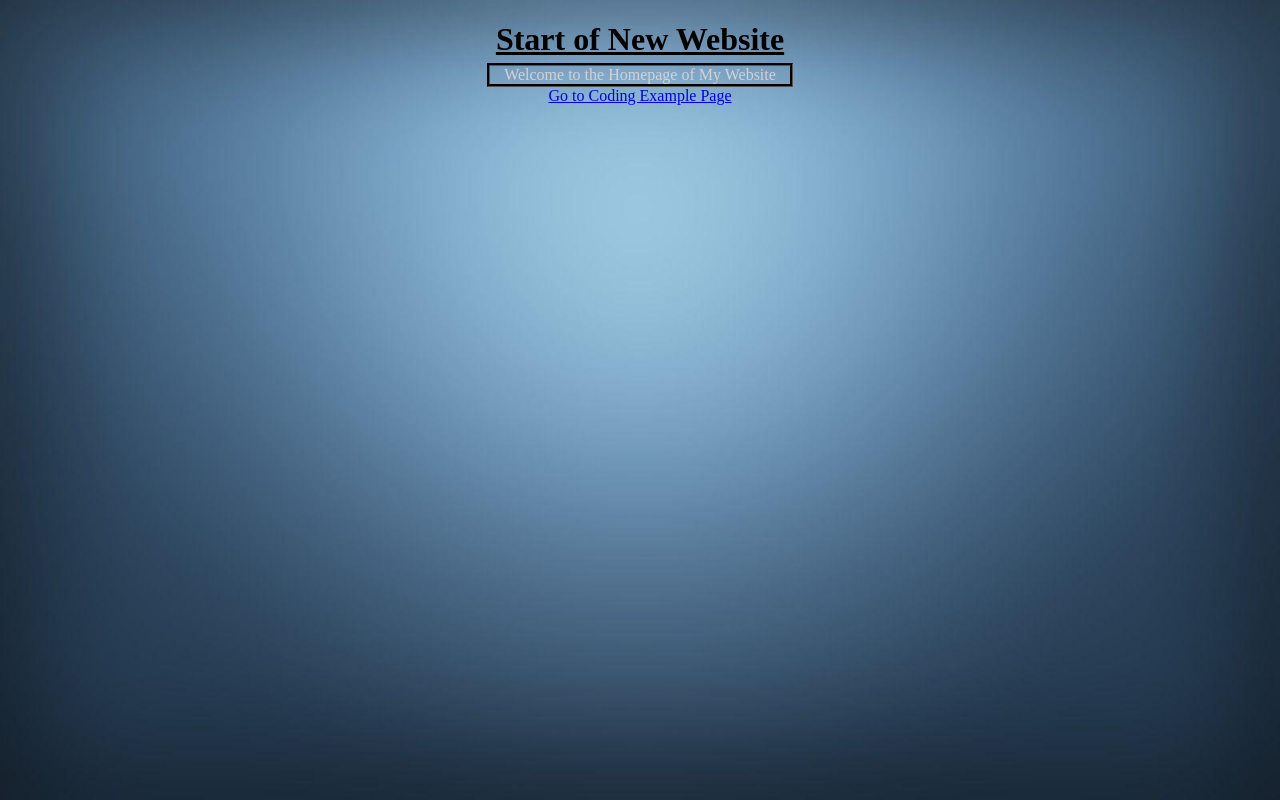
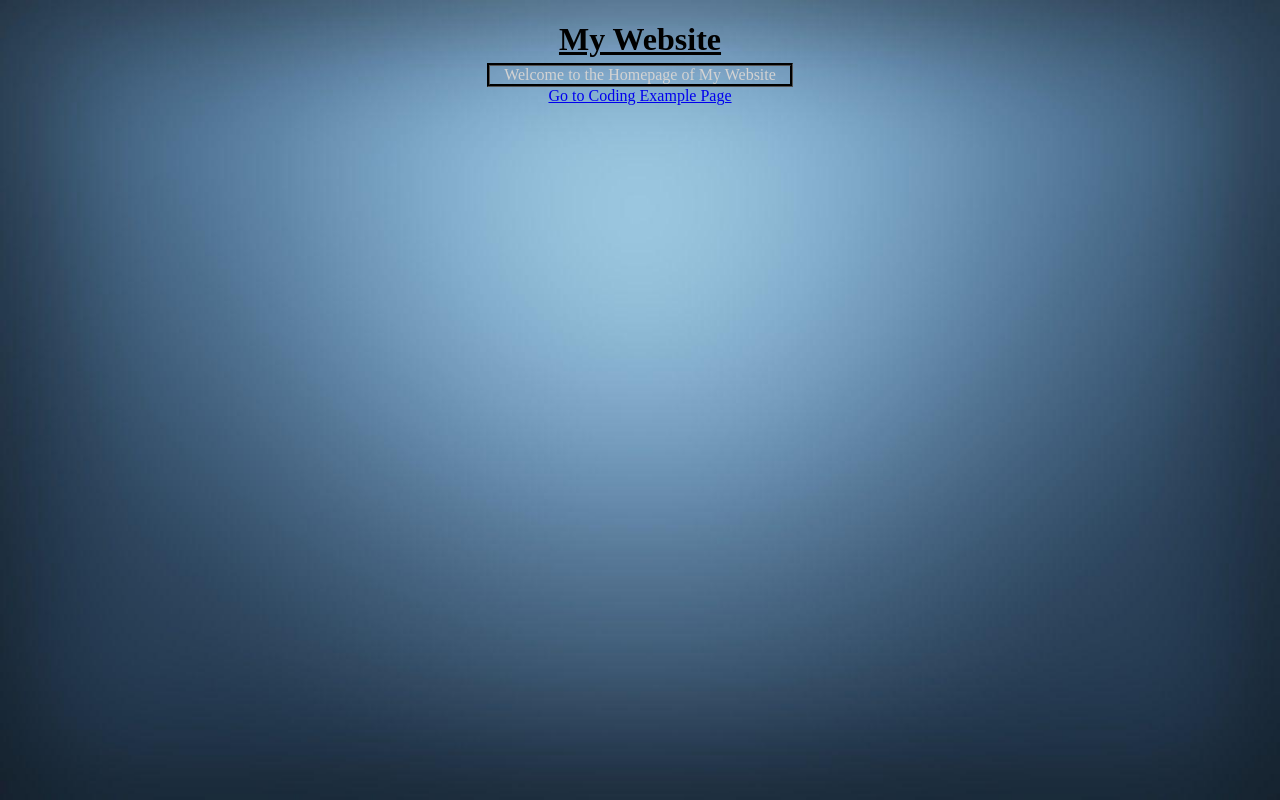
Before and after one commit to IanLooney/IanLooney.github.io, a plain HTML site: page index.html in a window 1280 px wide. Drawn offline with Linux system fonts and the light colour scheme.

Commit message:
changed "Start of New Website" to "My Website"

```diff
--- a/index.html
+++ b/index.html
@@ -6,7 +6,7 @@
     <link rel="stylesheet" href="styles.css">
 </head>
 <body id="homepage-background">
-    <h1 class="main-header">Start of New Website</h1>
+    <h1 class="main-header">My Website</h1>
     <div class="homepage-content">
         <p class="welcome-paragraph">Welcome to the Homepage of My Website</p>
     </div>
```
